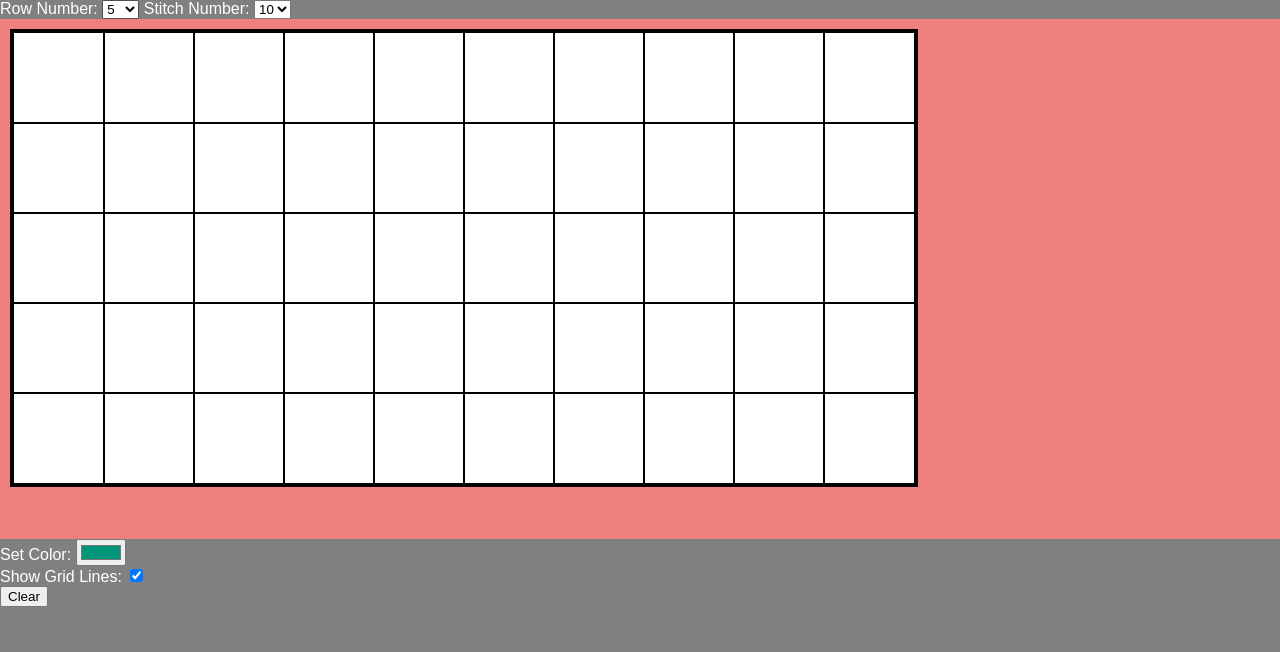
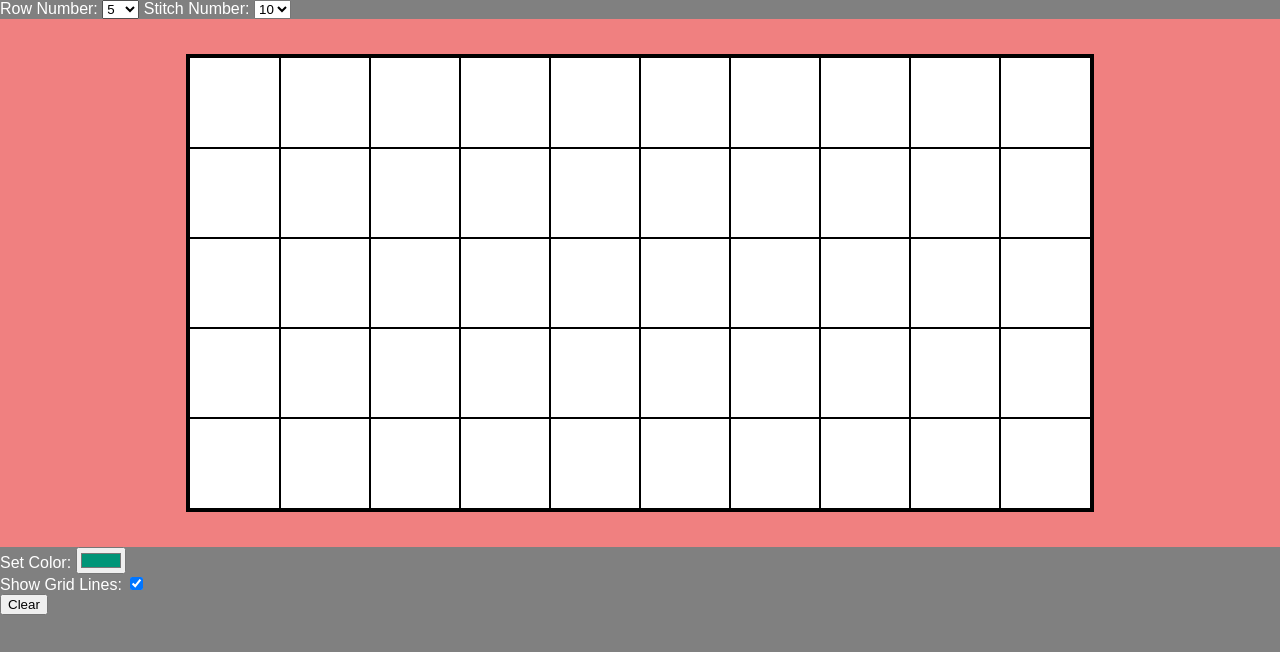
Before and after one commit to simonpartridge86/knitpicker, a website with bundled scripts: page src/index.html in a window 1280 px wide. Built offline with nearby package versions, Linux system fonts and the light colour scheme.

Commit message:
update container layout

```diff
--- a/src/styles.css
+++ b/src/styles.css
@@ -10,10 +10,12 @@ body {
 
 #canvasContainer {
   position: relative;
+  display: flex;
+  justify-content: center;
+  align-items: center;
   background-color: lightcoral;
-  height: 500px;
+  height: 66vh;
   width: 100%;
-  padding: 10px;
 }
 
 #colorCanvas {
```
